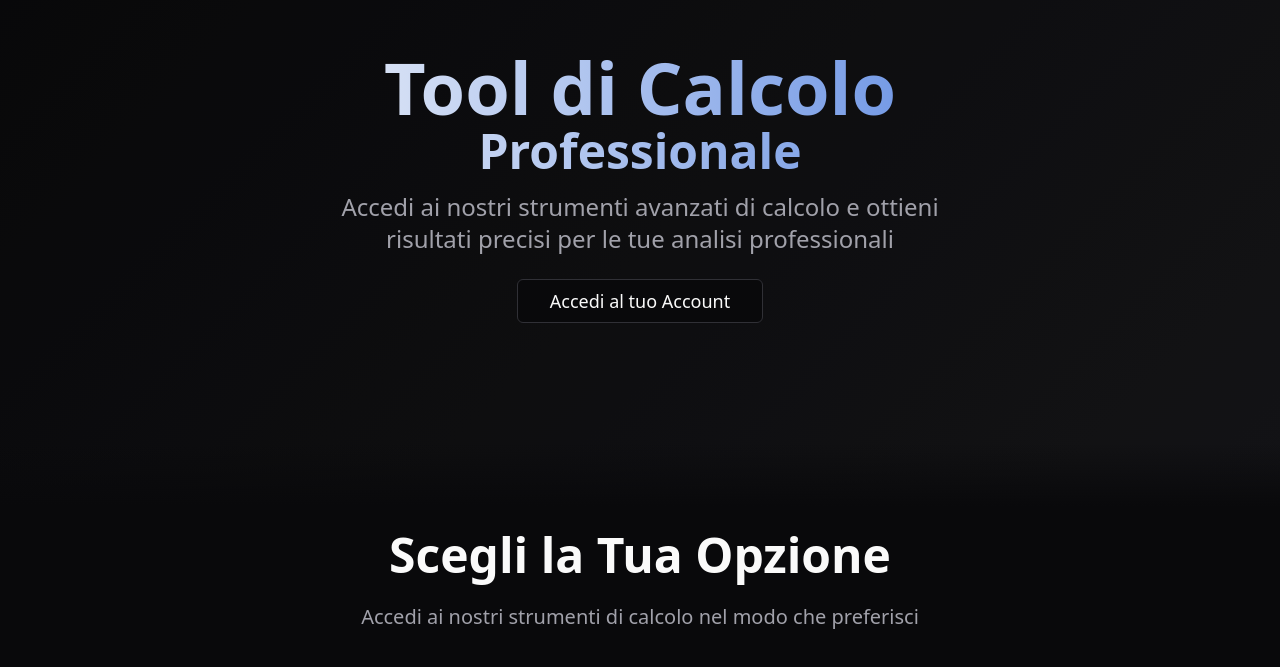
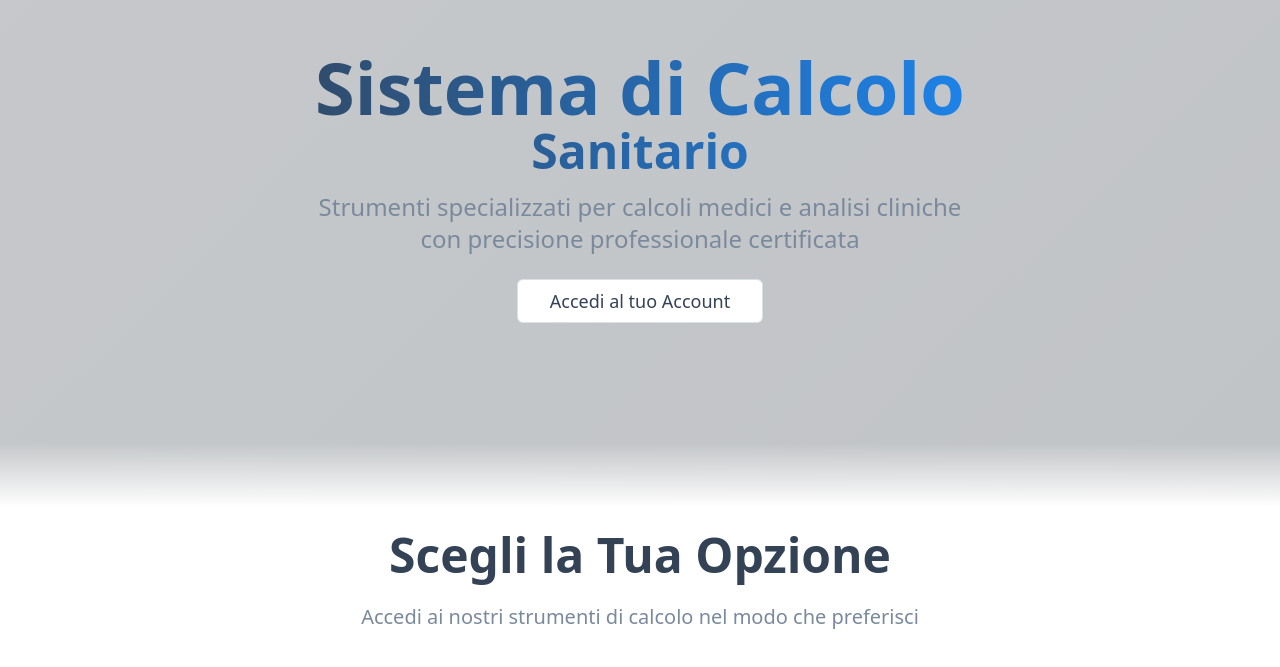
Before and after one commit to samuvale95/calc-boost-hub, a React (Vite) app: page / in a window 1280 px wide. Shown: the part 133-800 px from the top of the page. Built offline with nearby package versions, Linux system fonts and the light colour scheme.

Commit message:
Apply hospital theme
Update colors and typography to a hospital-appropriate style.

```diff
--- a/src/components/Hero.tsx
+++ b/src/components/Hero.tsx
@@ -8,12 +8,12 @@ export const Hero = () => {
       <div className="relative z-10 container mx-auto px-4 text-center">
         <div className="max-w-4xl mx-auto">
           <h1 className="text-5xl md:text-7xl font-bold mb-4 bg-gradient-to-r from-foreground to-primary-glow bg-clip-text text-transparent">
-            Tool di Calcolo
-            <span className="block text-4xl md:text-5xl mt-1">Professionale</span>
+            Sistema di Calcolo
+            <span className="block text-4xl md:text-5xl mt-1">Sanitario</span>
           </h1>
           <p className="text-xl md:text-2xl text-muted-foreground mb-6 max-w-2xl mx-auto">
-            Accedi ai nostri strumenti avanzati di calcolo e ottieni risultati precisi
-            per le tue analisi professionali
+            Strumenti specializzati per calcoli medici e analisi cliniche
+            con precisione professionale certificata
           </p>
           <div className="flex justify-center">
             <Button variant="outline" size="lg" className="text-lg px-8" asChild>
--- a/src/index.css
+++ b/src/index.css
@@ -8,42 +8,42 @@ All colors MUST be HSL.
 
 @layer base {
   :root {
-    --background: 240 10% 3.9%;
-    --foreground: 0 0% 98%;
+    --background: 0 0% 100%;
+    --foreground: 215 25% 27%;
 
-    --card: 240 10% 3.9%;
-    --card-foreground: 0 0% 98%;
+    --card: 0 0% 100%;
+    --card-foreground: 215 25% 27%;
 
-    --popover: 240 10% 3.9%;
-    --popover-foreground: 0 0% 98%;
+    --popover: 0 0% 100%;
+    --popover-foreground: 215 25% 27%;
 
-    --primary: 220 70% 50%;
+    --primary: 210 100% 45%;
     --primary-foreground: 0 0% 100%;
-    --primary-glow: 220 70% 60%;
+    --primary-glow: 210 100% 55%;
 
-    --secondary: 240 5% 15%;
-    --secondary-foreground: 0 0% 98%;
+    --secondary: 210 25% 95%;
+    --secondary-foreground: 215 25% 27%;
 
-    --muted: 240 5% 15%;
-    --muted-foreground: 240 5% 65%;
+    --muted: 210 25% 95%;
+    --muted-foreground: 215 15% 55%;
 
-    --accent: 142 70% 45%;
+    --accent: 175 60% 45%;
     --accent-foreground: 0 0% 100%;
-    --accent-glow: 142 70% 55%;
+    --accent-glow: 175 60% 55%;
 
     --destructive: 0 84% 60%;
     --destructive-foreground: 0 0% 98%;
 
-    --border: 240 6% 20%;
-    --input: 240 6% 20%;
-    --ring: 220 70% 50%;
+    --border: 210 25% 88%;
+    --input: 210 25% 88%;
+    --ring: 210 100% 45%;
 
     /* Custom design tokens */
-    --gradient-primary: linear-gradient(135deg, hsl(220, 70%, 50%) 0%, hsl(220, 70%, 60%) 100%);
-    --gradient-accent: linear-gradient(135deg, hsl(142, 70%, 45%) 0%, hsl(142, 70%, 55%) 100%);
-    --gradient-hero: linear-gradient(135deg, hsl(240, 10%, 3.9%) 0%, hsl(240, 6%, 10%) 100%);
-    --shadow-glow: 0 0 40px hsl(220, 70%, 50%, 0.3);
-    --shadow-accent-glow: 0 0 40px hsl(142, 70%, 45%, 0.3);
+    --gradient-primary: linear-gradient(135deg, hsl(210, 100%, 45%) 0%, hsl(210, 100%, 55%) 100%);
+    --gradient-accent: linear-gradient(135deg, hsl(175, 60%, 45%) 0%, hsl(175, 60%, 55%) 100%);
+    --gradient-hero: linear-gradient(135deg, hsl(210, 50%, 98%) 0%, hsl(210, 40%, 96%) 100%);
+    --shadow-glow: 0 0 40px hsl(210, 100%, 45%, 0.15);
+    --shadow-accent-glow: 0 0 40px hsl(175, 60%, 45%, 0.15);
     --transition-smooth: all 0.3s cubic-bezier(0.4, 0, 0.2, 1);
 
     --radius: 0.5rem;
@@ -66,33 +66,33 @@ All colors MUST be HSL.
   }
 
   .dark {
-    --background: 222.2 84% 4.9%;
-    --foreground: 210 40% 98%;
+    --background: 215 25% 8%;
+    --foreground: 210 25% 95%;
 
-    --card: 222.2 84% 4.9%;
-    --card-foreground: 210 40% 98%;
+    --card: 215 25% 8%;
+    --card-foreground: 210 25% 95%;
 
-    --popover: 222.2 84% 4.9%;
-    --popover-foreground: 210 40% 98%;
+    --popover: 215 25% 8%;
+    --popover-foreground: 210 25% 95%;
 
-    --primary: 210 40% 98%;
-    --primary-foreground: 222.2 47.4% 11.2%;
+    --primary: 210 100% 55%;
+    --primary-foreground: 0 0% 100%;
 
-    --secondary: 217.2 32.6% 17.5%;
-    --secondary-foreground: 210 40% 98%;
+    --secondary: 215 25% 15%;
+    --secondary-foreground: 210 25% 95%;
 
-    --muted: 217.2 32.6% 17.5%;
-    --muted-foreground: 215 20.2% 65.1%;
+    --muted: 215 25% 15%;
+    --muted-foreground: 215 15% 65%;
 
-    --accent: 217.2 32.6% 17.5%;
-    --accent-foreground: 210 40% 98%;
+    --accent: 175 60% 50%;
+    --accent-foreground: 0 0% 100%;
 
     --destructive: 0 62.8% 30.6%;
     --destructive-foreground: 210 40% 98%;
 
-    --border: 217.2 32.6% 17.5%;
-    --input: 217.2 32.6% 17.5%;
-    --ring: 212.7 26.8% 83.9%;
+    --border: 215 25% 20%;
+    --input: 215 25% 20%;
+    --ring: 210 100% 55%;
     --sidebar-background: 240 5.9% 10%;
     --sidebar-foreground: 240 4.8% 95.9%;
     --sidebar-primary: 224.3 76.3% 48%;
```
